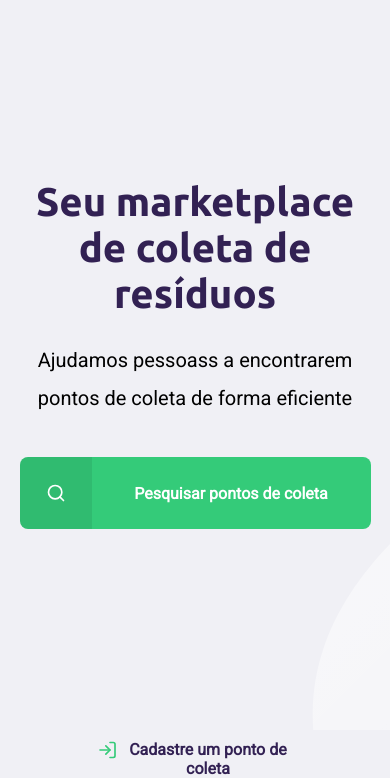
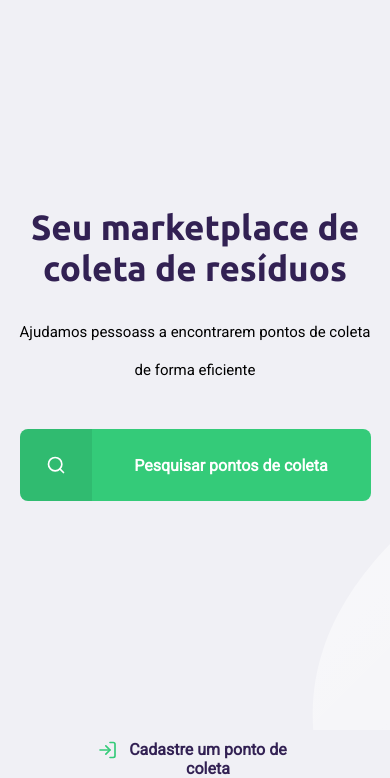
Before and after one commit to Guiiih/Ecoleta, a plain HTML site: page index.html in a window 390 px wide. Shown: the part 114-892 px from the top of the page. Drawn offline with Linux system fonts and the light colour scheme.

Commit message:
Update responsive.css

```diff
--- a/styles/responsive.css
+++ b/styles/responsive.css
@@ -84,11 +84,11 @@
     }
 
     #page-home main h1{
-        font-size: 40px;
+        font-size: 35px;
     }
 
     #page-home main p{
-        font-size: 20px;
+        font-size: 15px;
     }
 
     #page-create-point form{
```
